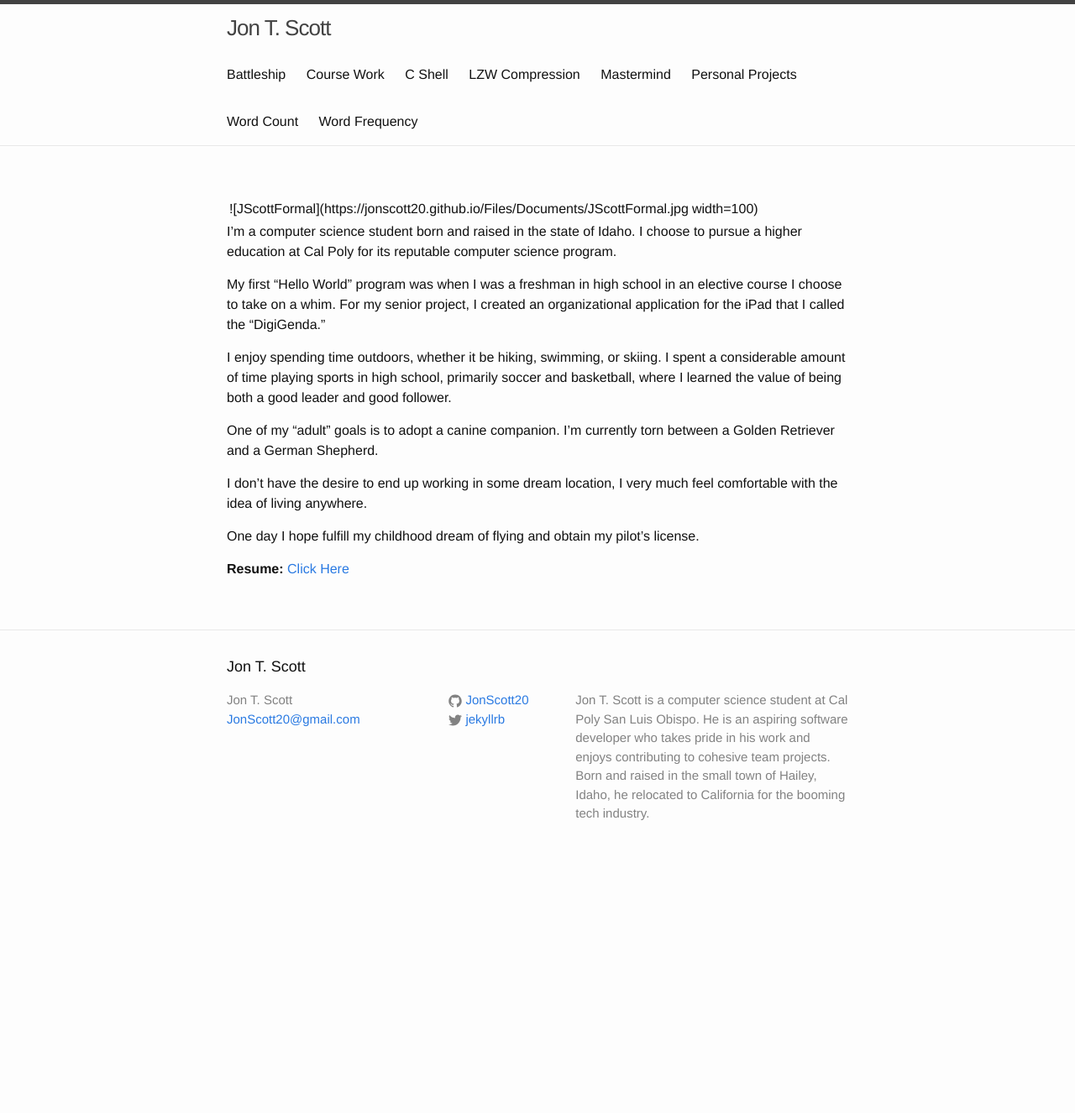
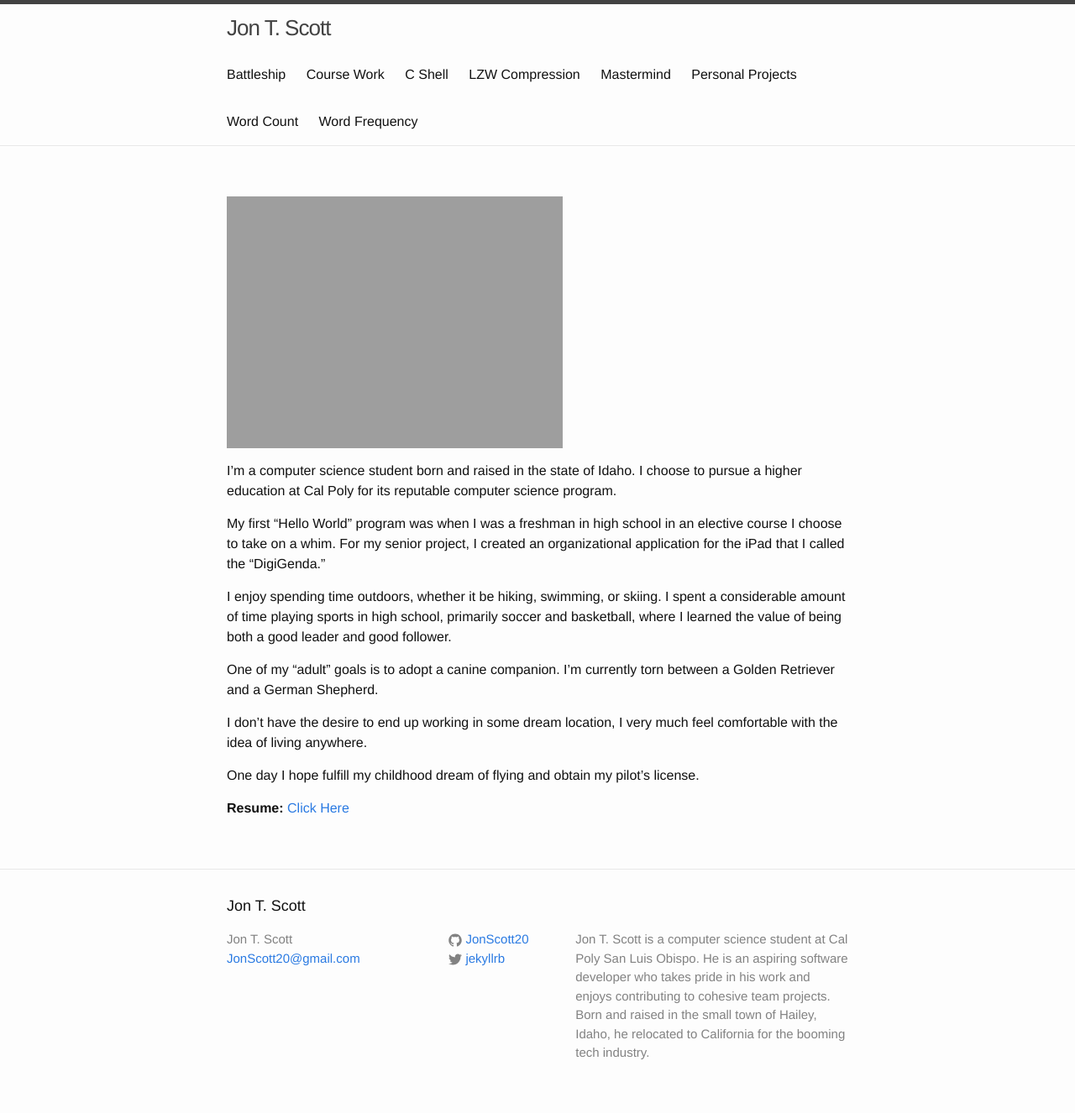
Before and after one commit to JonScott20/JonScott20.github.io, a Jekyll site: the page built from index.md, in a window 1280 px wide. Shown: the whole page at 84% size. Built offline with Jekyll 4.4.1, drawn with Linux system fonts in a browser that asks for light colours; our own code applies the rules of GitHub Pages for plain Markdown files; before the commit the page ends 1041 px from its top, so only the background shows below that.

Commit message:
Update index.md

```diff
--- a/index.md
+++ b/index.md
@@ -1,4 +1,4 @@
-![JScottFormal](https://jonscott20.github.io/Files/Documents/JScottFormal.jpg | width=100)
+![JScottFormal](https://jonscott20.github.io/Files/Documents/JScottFormal.jpg = 250x250)
 
 I'm a computer science student born and raised in the state of Idaho. I choose to pursue a higher education at Cal Poly for its reputable computer science program.
 
```
